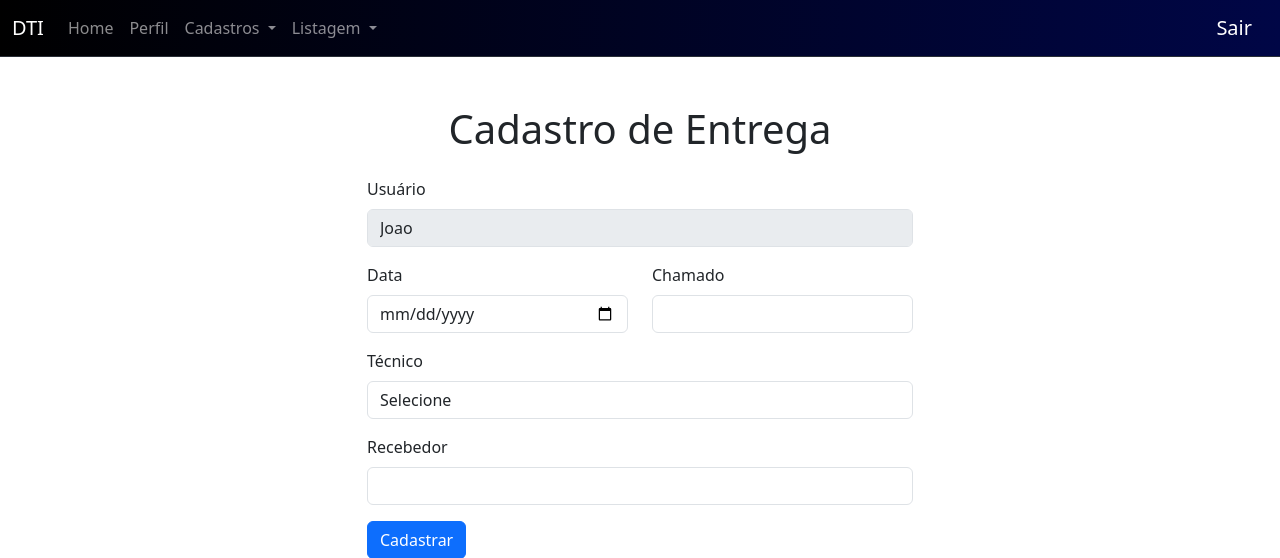
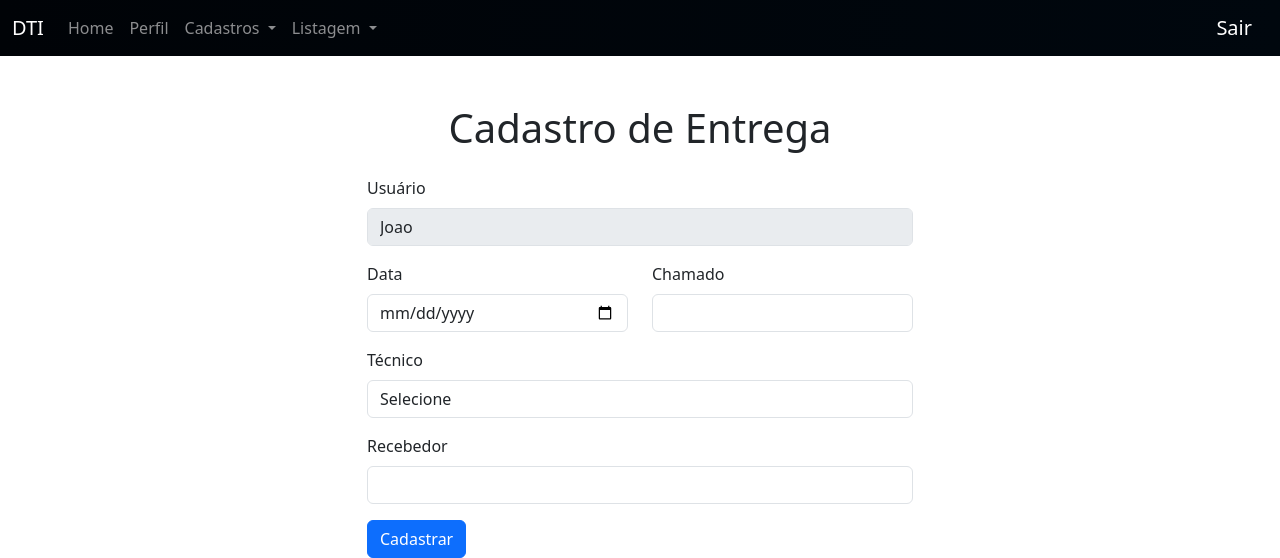
Before and after one commit to joaocuculo/entrega, a PHP site: page /cadastro/cad-entrega.php in a window 1280 px wide. Shown: the top 558 px of the page. Run offline with PHP 8.4, Linux system fonts and the light colour scheme; a user stored in the database is signed in; data comes from the database, SQL or seed files in the repository.

Commit message:
Update menu01.php

```diff
--- a/template/menu01.php
+++ b/template/menu01.php
@@ -1,5 +1,5 @@
 <header>
-    <nav class="navbar navbar-expand-lg" style="background: linear-gradient(to right, #000000, #000646); border-bottom: 1px solid #292E36;" data-bs-theme="dark">
+    <nav class="navbar navbar-expand-lg" style="background: linear-gradient(to right, #000307, #00070E);" data-bs-theme="dark">
         <div class="container-fluid">
             <a class="navbar-brand" href="../home/relatorio.php">DTI</a>
             <button class="navbar-toggler" type="button" data-bs-toggle="collapse" data-bs-target="#navbarNav" aria-controls="navbarNav" aria-expanded="false" aria-label="Toggle navigation">
```
